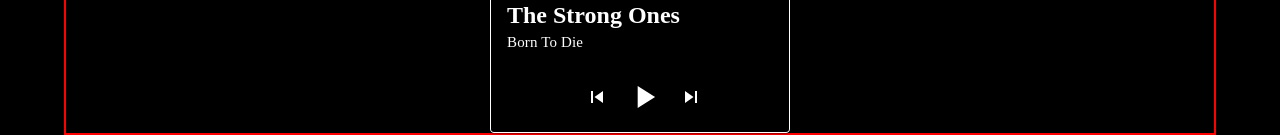
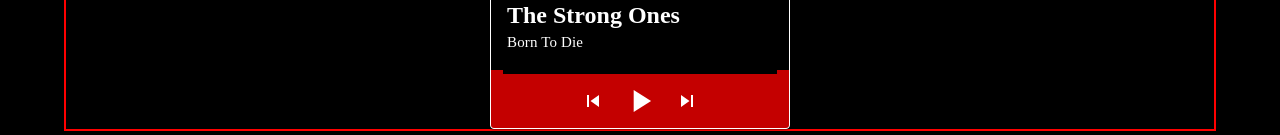
Before and after one commit to linusHernvall/born-to-die, a React (Vite) app in the folder client/: page / in a window 1280 px wide. Shown: the part 3766-3901 px from the top of the page. Built offline with nearby package versions, Linux system fonts and the light colour scheme; a web font is replaced by a local one.

Commit message:
Added LinearProgress

```diff
--- a/client/src/components/MusicCard.tsx
+++ b/client/src/components/MusicCard.tsx
@@ -2,6 +2,7 @@ import PauseIcon from "@mui/icons-material/Pause";
 import PlayArrowIcon from "@mui/icons-material/PlayArrow";
 import SkipNextIcon from "@mui/icons-material/SkipNext";
 import SkipPreviousIcon from "@mui/icons-material/SkipPrevious";
+import { LinearProgress } from "@mui/material";
 import Box from "@mui/material/Box";
 import Card from "@mui/material/Card";
 import CardContent from "@mui/material/CardContent";
@@ -9,12 +10,14 @@ import CardMedia from "@mui/material/CardMedia";
 import IconButton from "@mui/material/IconButton";
 import Typography from "@mui/material/Typography";
 import { useTheme } from "@mui/material/styles";
-import { useRef, useState } from "react";
+import { useEffect, useRef, useState } from "react";
 
 export default function MusicCard() {
   const theme = useTheme();
 
   const [isPlaying, setIsPlaying] = useState(false);
+  const [currentTime, setCurrentTime] = useState(0);
+  const [duration, setDuration] = useState(0);
 
   const audioRef = useRef<HTMLAudioElement | null>(null);
 
@@ -34,11 +37,38 @@ export default function MusicCard() {
       audioRef.current.currentTime -= 10;
     }
   }
+
   function handleSkipForward() {
     if (audioRef.current) {
       audioRef.current.currentTime += 10;
     }
   }
+
+  function handleTimeUpdate() {
+    if (audioRef.current) {
+      setCurrentTime(audioRef.current.currentTime);
+    }
+  }
+
+  function handleMetadataLoaded() {
+    if (audioRef.current) {
+      setDuration(audioRef.current.duration);
+    }
+  }
+
+  useEffect(() => {
+    const audio = audioRef.current;
+
+    if (audio) {
+      audio.addEventListener("timeupdate", handleTimeUpdate);
+      audio.addEventListener("loadedmetadata", handleMetadataLoaded);
+
+      return () => {
+        audio.removeEventListener("timeupdate", handleTimeUpdate);
+        audio.removeEventListener("loadedmetadata", handleMetadataLoaded);
+      };
+    }
+  }, []);
 
   return (
     <Card
@@ -61,12 +91,22 @@ export default function MusicCard() {
         </CardContent>
         <Box
           sx={{
-            backgroundColor: "primary.main",
+            backgroundColor: "secondary.main",
+            pl: 1.5,
+            pr: 1.5,
+          }}
+        >
+          <LinearProgress
+            variant="determinate"
+            value={(currentTime / duration) * 100}
+            sx={{ width: "100%", backgroundColor: "green" }}
+          />
+
+          <Box
+            sx={{
               display: "flex",
+              justifyContent: "center",
               alignItems: "center",
-            justifyContent: "center",
-            pl: 1,
-            pb: 1,
             }}
           >
             <IconButton
@@ -85,7 +125,9 @@ export default function MusicCard() {
               {isPlaying ? (
                 <PauseIcon sx={{ height: 38, width: 38, color: "#FFFFFF" }} />
               ) : (
-              <PlayArrowIcon sx={{ height: 38, width: 38, color: "#FFFFFF" }} />
+                <PlayArrowIcon
+                  sx={{ height: 38, width: 38, color: "#FFFFFF" }}
+                />
               )}
             </IconButton>
 
@@ -102,6 +144,7 @@ export default function MusicCard() {
             </IconButton>
           </Box>
         </Box>
+      </Box>
       <audio ref={audioRef} src="../../audio/the-strong-ones.mp3" />
     </Card>
   );
```
Lines whose indentation alone changed are shown as unchanged.
